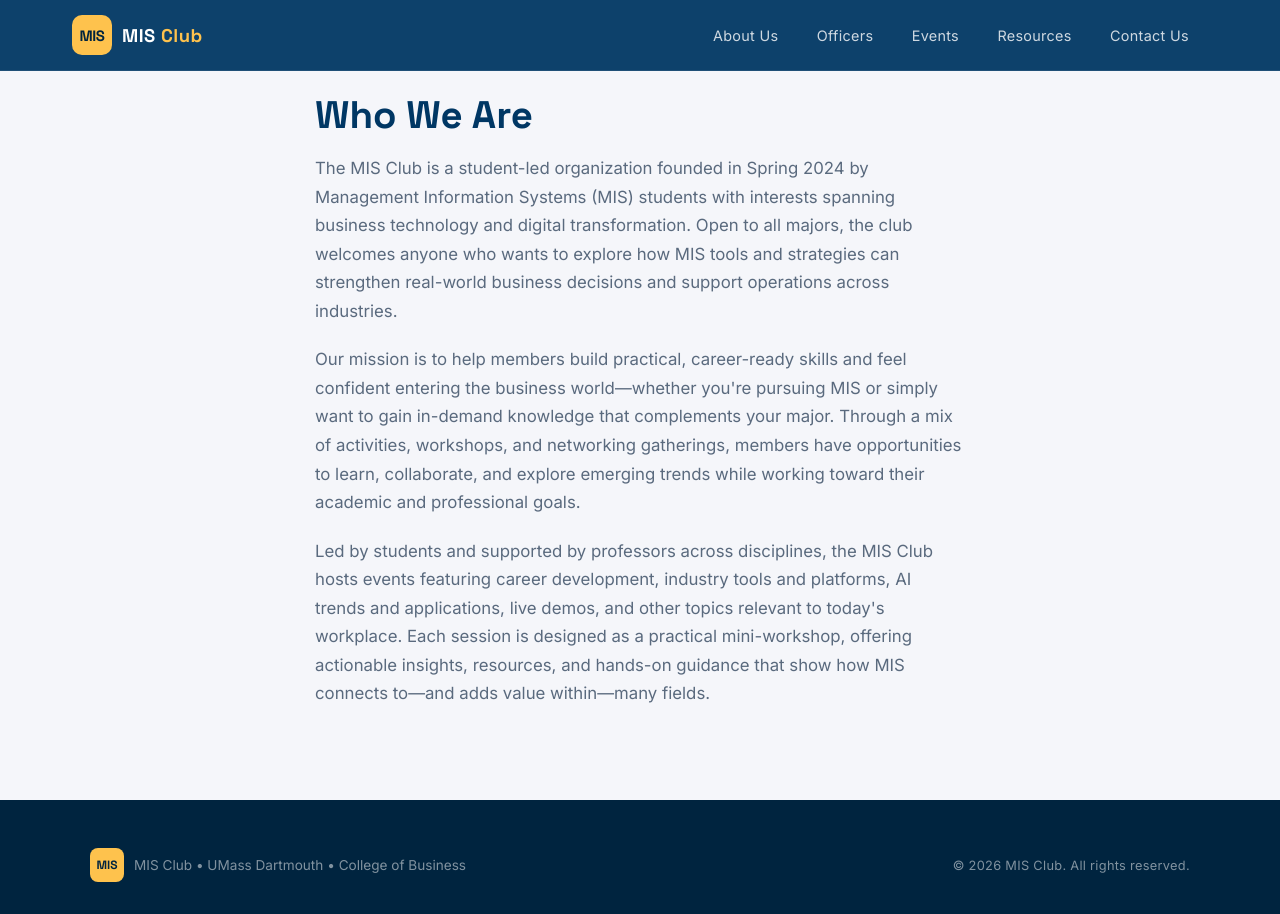
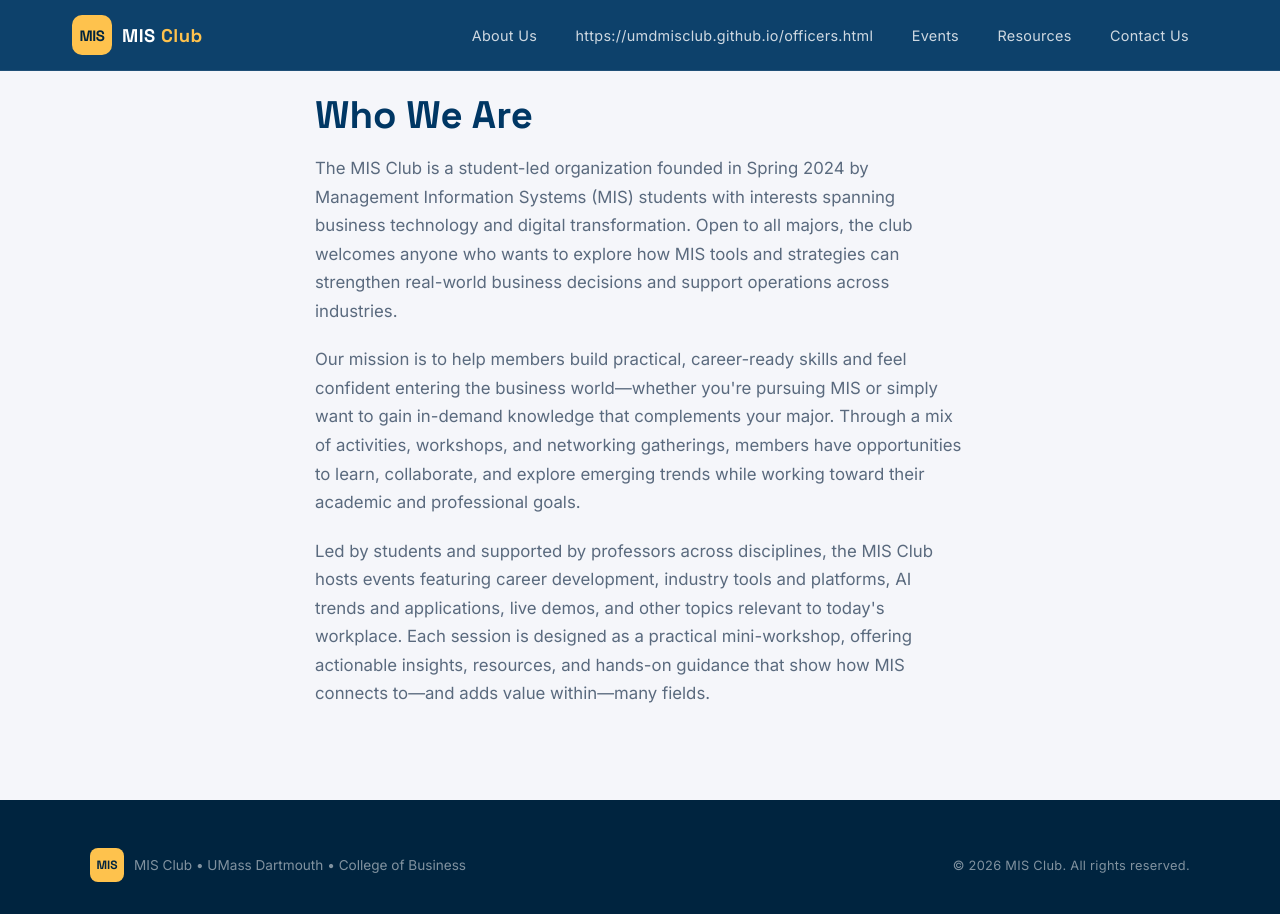
Before and after one commit to umdmisclub/about.html, a plain HTML site: page index.html in a window 1280 px wide. Drawn offline with Linux system fonts and the light colour scheme.

Commit message:
Update Officers link to point to the full URL

```diff
--- a/index.html
+++ b/index.html
@@ -126,7 +126,7 @@
       </a>
       <ul class="nav-links" id="navLinks">
 	<li><a href="https://umdmisclub.github.io/about.html/">About Us</a></li>
-	<li><a href="officers.html">Officers</a></li>
+	<li><a href="officers.html">https://umdmisclub.github.io/officers.html</a></li>
         <li><a href="events.html">Events</a></li>
         <li><a href="resources.html">Resources</a></li>
         <li><a href="contact.html">Contact Us</a></li>
```
